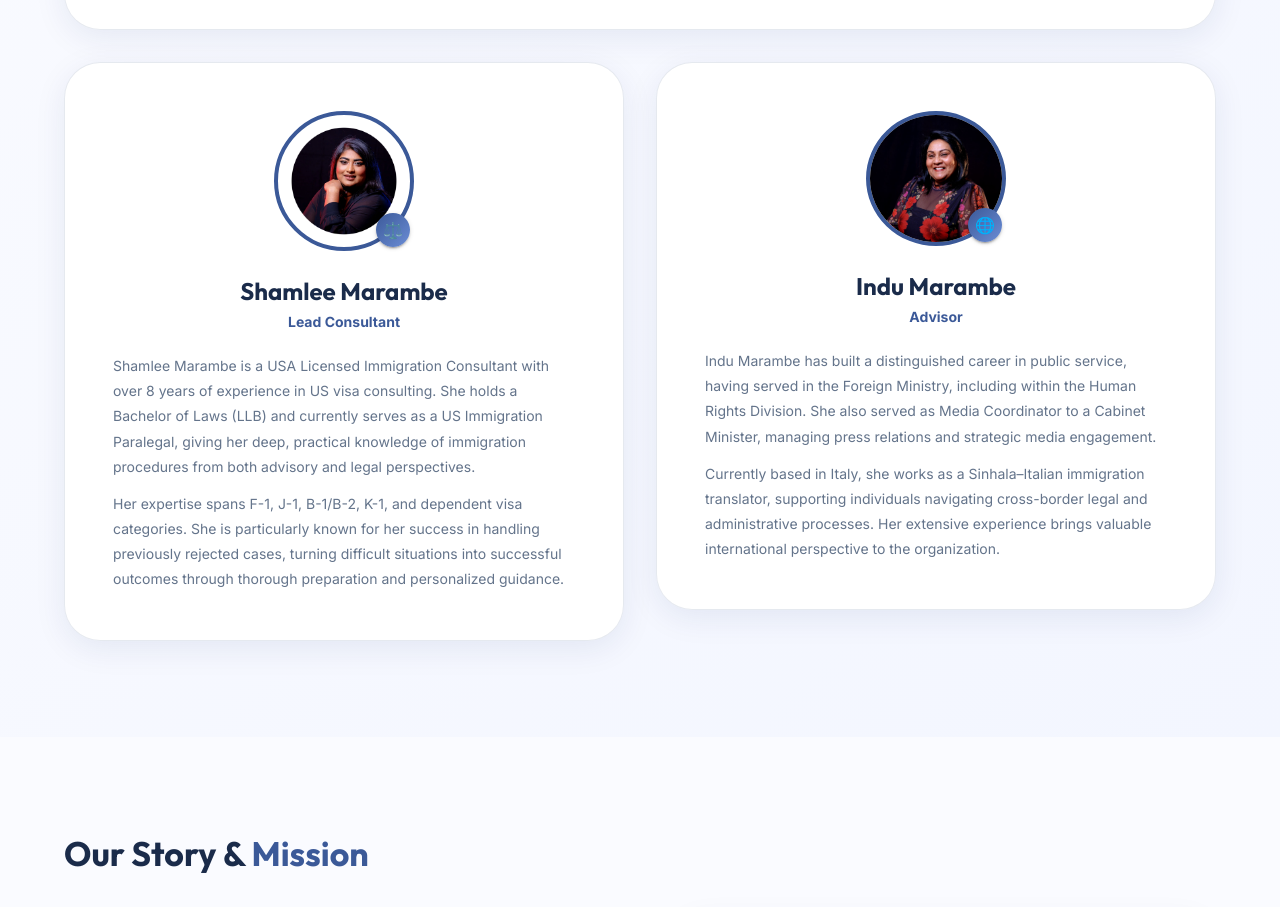
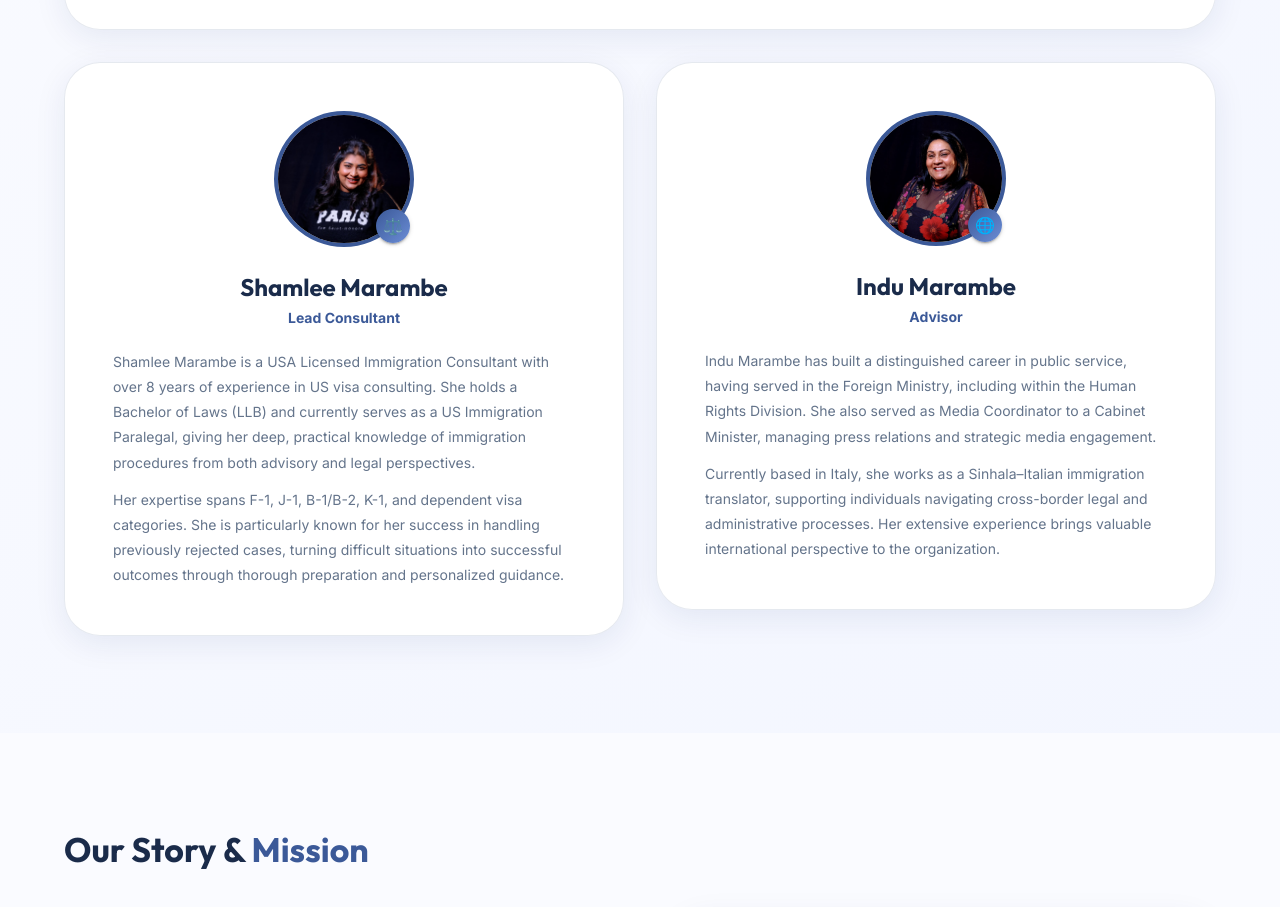
Before and after one commit to Redsniper99/global_cunsulting_visa_hub, a Next.js app: page /about in a window 1280 px wide. Shown: the part 1113-2020 px from the top of the page. Built offline with nearby package versions, Linux system fonts and the light colour scheme; no server answers.

Commit message:
feat: Add a new "About Us" page with company information, team details, and a profile image.

```diff
--- a/src/app/about/page.tsx
+++ b/src/app/about/page.tsx
@@ -153,11 +153,11 @@ export default function AboutPage() {
                                     <Box sx={{ p: 3, display: 'flex', flexDirection: 'column', alignItems: 'center', textAlign: 'center' }}>
                                         <Box sx={{ position: 'relative', mb: 3 }}>
                                             <Image
-                                                src="/AboutPic2.png.webp"
+                                                src="/new pro pic.jpg"
                                                 alt="Shamlee Marambe"
                                                 width={140}
                                                 height={140}
-                                                style={{ borderRadius: '50%', objectFit: 'cover', border: '4px solid #3B5998' }}
+                                                style={{ borderRadius: '50%', objectFit: 'cover', objectPosition: 'center', border: '4px solid #3B5998' }}
                                             />
                                             <Box sx={{
                                                 position: 'absolute', bottom: 4, right: 4,
```
Also changed, not shown: public/new pro pic.jpg (added).
